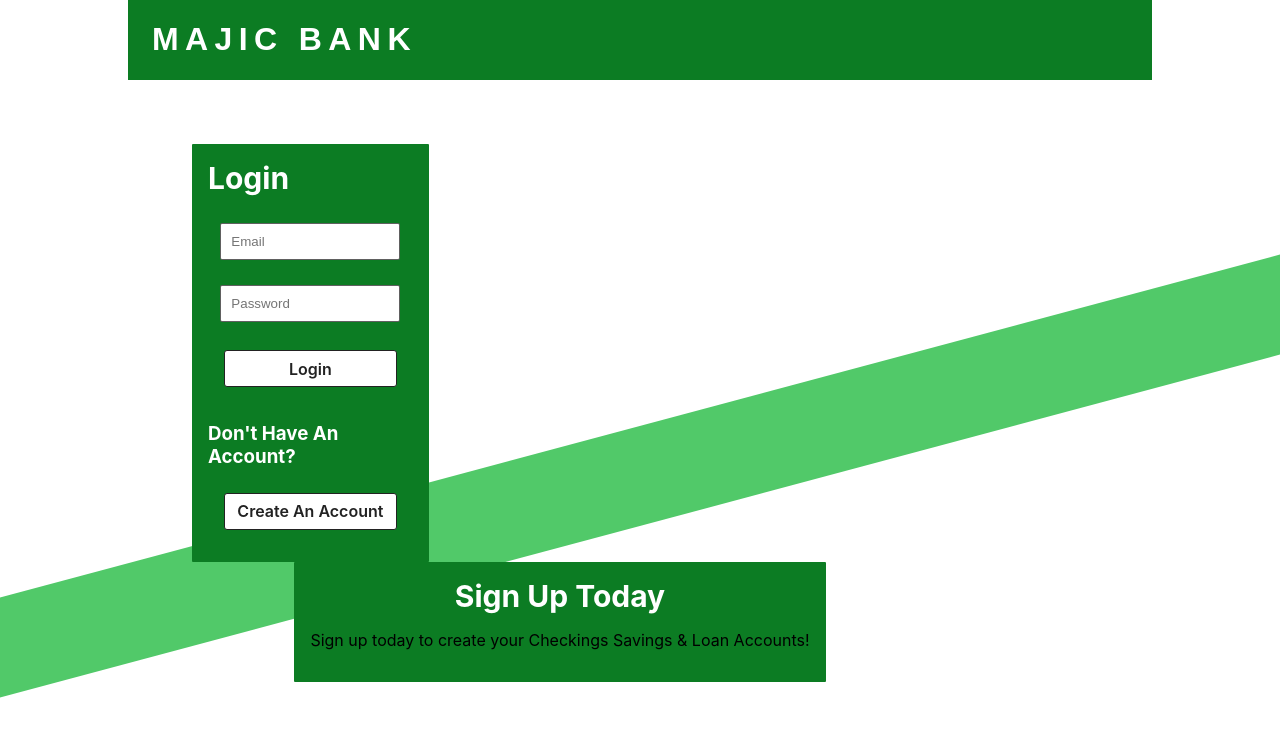
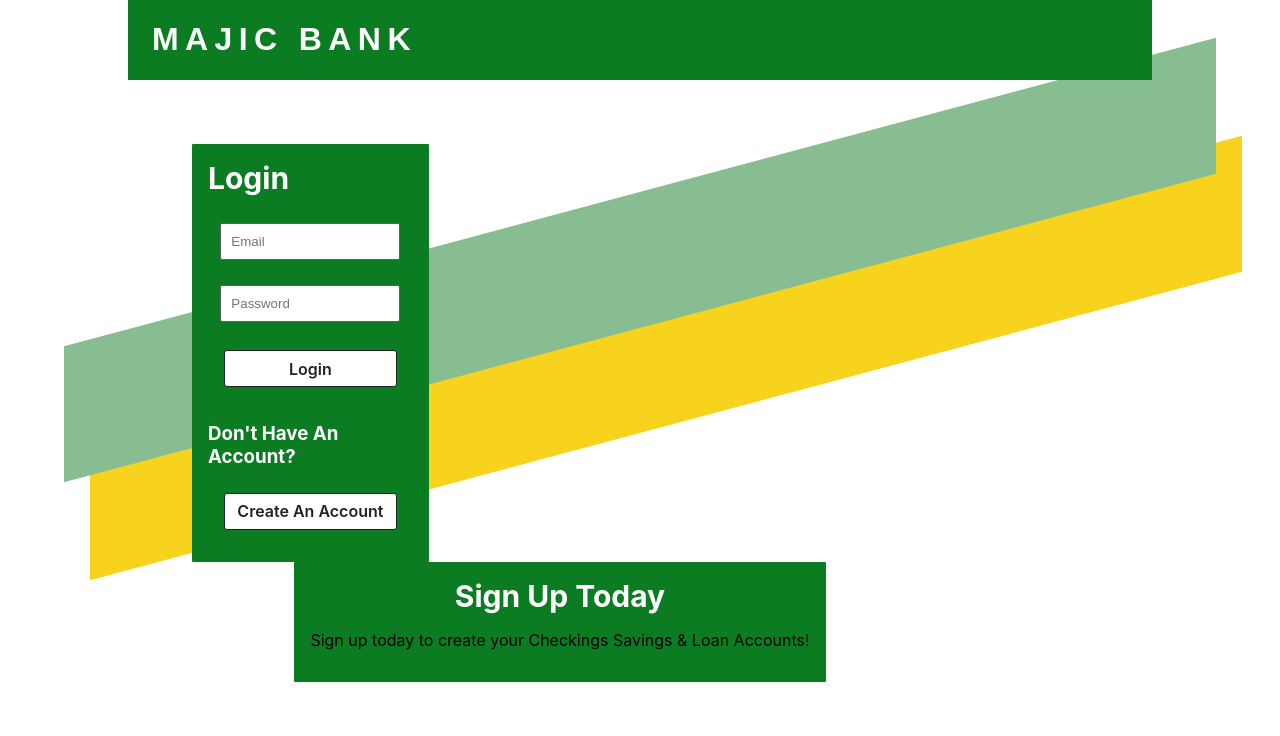
Before and after one commit to 221024-Java-React/Group-2-Project-3, a React (Create React App) app in the folder frontend/banking-application/: page / in a window 1280 px wide. Shown: the top 736 px of the page. Built offline with nearby package versions, Linux system fonts and the light colour scheme.

Commit message:
Updated Styling

```diff
--- a/frontend/banking-application/src/App.css
+++ b/frontend/banking-application/src/App.css
@@ -6,7 +6,7 @@
 	--primary-theme4: #F8B014;
 
 	/* #F7D31E; */
-	--secondary-theme1: #51C969;
+	--secondary-theme1: #88BD92; /* #C9001E #51C969; */
 	--secondary-theme2: #F7D31E;
 
 	--background-theme1: #E0E0E0;
--- a/frontend/banking-application/src/Components/Login/Login.tsx
+++ b/frontend/banking-application/src/Components/Login/Login.tsx
@@ -29,6 +29,10 @@ const Login = () => {
 	return (
 		<>
 			<div className="page">
+				<div className="background">
+					<div className="background1"></div>
+					<div className="background2"></div>
+				</div>
 				<Navigation />
 				<div className="content">
 					<div className="login box">
@@ -60,7 +64,8 @@ const Login = () => {
 						<p>Sign up today to create your Checkings Savings & Loan Accounts!</p>
 					</div>
 				</div>
-				<div className="background"></div>
+
+
 			</div>
 		</>
 	);
--- a/frontend/banking-application/src/Styling/Background.css
+++ b/frontend/banking-application/src/Styling/Background.css
@@ -19,12 +19,32 @@
 	z-index: 100;
 }
 
-.background{
-    transform: skewY(-15deg);
-	height: 100px;
-	/* width: 1400px; */
-	background-color: var(--secondary-theme1);
+.background {
+	position: absolute;
     z-index: -100;
 	margin: auto;
-	margin-top: -20%;
+	margin-top: 15%;
+	height: 100%;
+	width: 100%;
 }
+
+.background1 {
+	position: relative;
+    transform: skewY(-15deg);
+	height: 20%;
+	width: 90%;
+	margin: auto;
+	background-color: var(--secondary-theme1);
+    z-index: -1;
+}
+
+.background2 {
+	position: relative;
+    transform: skewY(-15deg);
+	height: 20%;
+	width: 90%;
+	margin-top: -3%;
+	margin-left: 7%;
+	background-color: var(--secondary-theme2);
+    z-index: -2;
+}
--- a/frontend/banking-application/src/index.css
+++ b/frontend/banking-application/src/index.css
@@ -37,14 +37,11 @@ h2 {
 }
 
 .box {
-	/* border: 5px solid var(--grey); */
 	border-radius: 1px;
 	position: relative;
 	display: inline-block;
 	padding: 1em;
 	background-color: var(--primary-theme1);
-    /* margin-left: 10%; */
-    /* margin-right: 20%; */
     width: 20%;
 }
 
```
